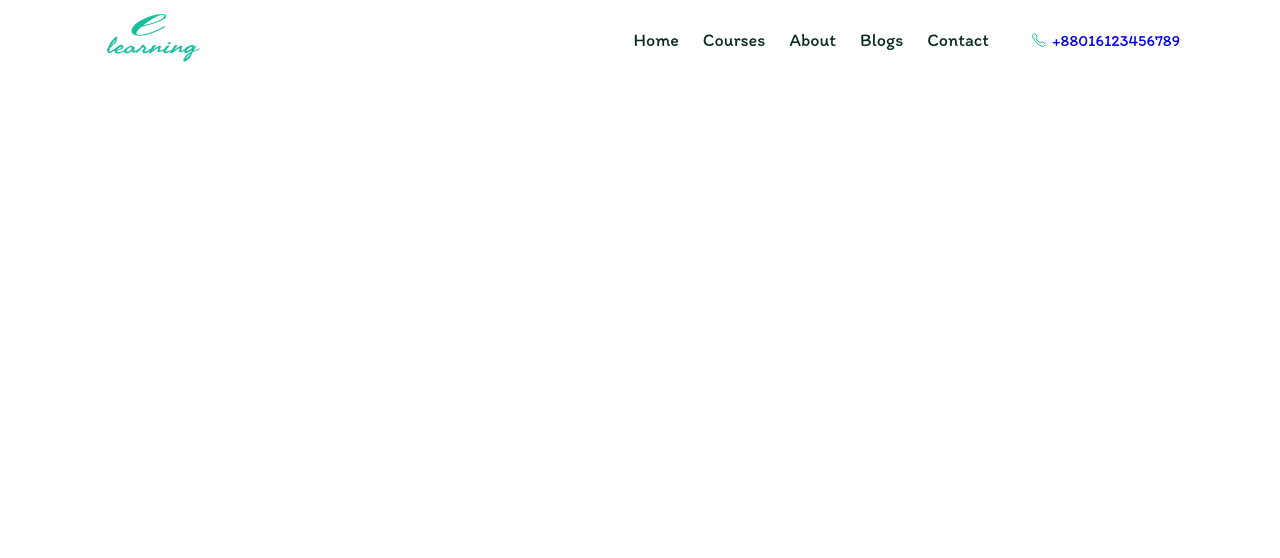
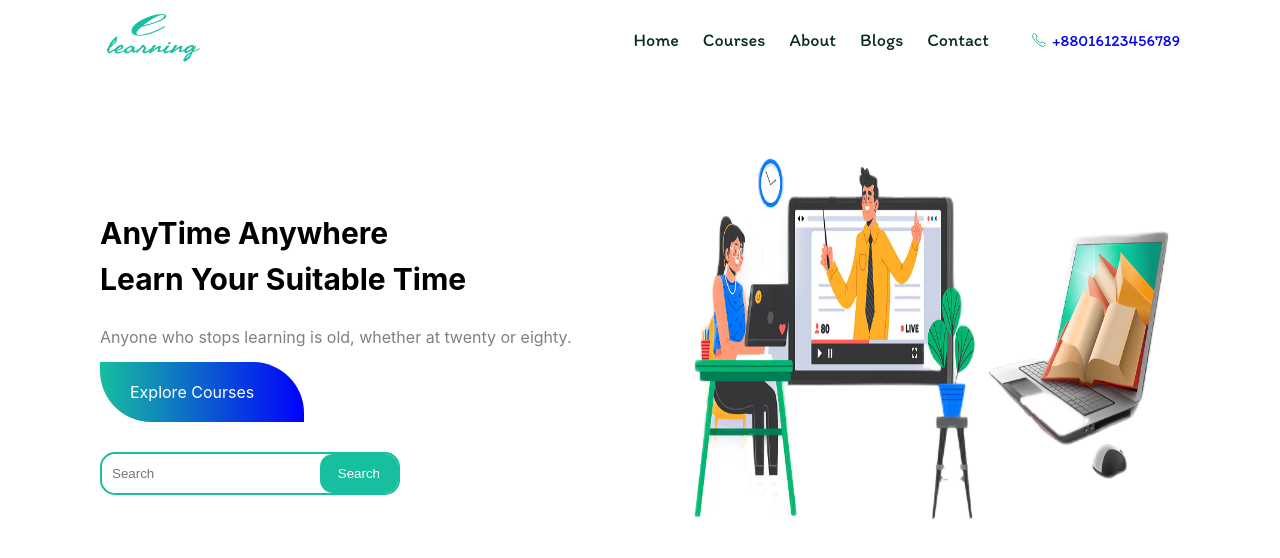
Before and after one commit to webfaisalbd/e-learning-react-app, a React (Create React App) app: page / in a window 1280 px wide. Shown: the top 558 px of the page. Built offline with nearby package versions, Linux system fonts and the light colour scheme.

Commit message:
hero section added

```diff
--- a/src/App.js
+++ b/src/App.js
@@ -1,10 +1,12 @@
 import './App.css';
+import HeroSection from './components/HeroSection/HeroSection';
 import NavBar from './components/NavBar/NavBar';
 
 function App() {
   return (
     <div className='container'>
       <NavBar />
+      <HeroSection />
     </div>
   );
 }
--- /dev/null
+++ b/src/components/HeroSection/HeroSection.css
@@ -0,0 +1,122 @@
+:root {
+    --font-color: #0A2B1E;
+    --green-color: #17BF9E;
+}
+
+.hero_container {
+
+    display: flex;
+    justify-content: center;
+    align-items: center;
+    gap: 50px;
+
+    margin: 20px 0;
+}
+
+.hero_content {
+
+    display: flex;
+    flex-basis: 50%;
+
+}
+
+.hero_image {
+    display: flex;
+    flex-basis: 50%;
+}
+
+.hero_image img {
+    width: 100%;
+    height: 100%;
+}
+
+.first_quote {
+    padding: 20px 0;
+}
+
+.first_quote h2 {
+    padding: 5px 0;
+
+    font-size: 30px;
+}
+
+.last_quote p {
+    padding: 5px 0;
+
+    color: gray;
+}
+
+.last_quote .explore_courses {
+    margin-top: 10px;
+    padding: 20px 50px 20px 30px;
+    background: linear-gradient(to right, var(--green-color), blue);
+
+    border-bottom-left-radius: 51px;
+    border-top-right-radius: 51px;
+    /* clip-path: polygon(0% 20%, 60% 20%, 60% 0%, 100% 50%, 60% 100%, 60% 80%, 0% 80%); */
+
+    display: inline-block;
+
+    cursor: pointer;
+}
+
+.last_quote .explore_courses:hover {
+    background: linear-gradient(to right, blue, var(--green-color));
+}
+
+.last_quote .explore_courses a {
+    color: #ffffff;
+}
+
+.last_quote .explore_courses a:hover {
+    color: red;
+}
+
+
+
+.hero_search {
+
+    max-width: 300px;
+    margin: 30px 0;
+
+    border: 2px solid var(--green-color);
+    ;
+    border-radius: 15px;
+
+    display: flex;
+    justify-content: space-between;
+
+}
+
+.hero_search input {
+    border: none;
+    outline: none;
+
+    padding: 10px;
+    border-radius: 15px;
+}
+
+.hero_search button {
+    border: none;
+    outline: none;
+
+    padding: 12px 18px;
+    border-radius: 13px;
+    cursor: pointer;
+
+    background: var(--green-color);
+    color: #ffffff;
+}
+
+.hero_search button:hover {
+    color: var(--font-color);
+}
+
+
+/* responsive  */
+@media (max-width:900px) {
+    .hero_container {
+        display: flex;
+        flex-direction: column;
+    }
+}
--- /dev/null
+++ b/src/components/HeroSection/HeroSection.js
@@ -0,0 +1,31 @@
+import React from 'react'
+import './HeroSection.css'
+import heroImage from './hero-section1.png'
+
+const HeroSection = () => {
+    return (
+        <div className='hero_container'>
+            <div className="hero_content">
+                <div className='content_box'>
+                    <div className='first_quote'>
+                        <h2>AnyTime Anywhere</h2>
+                        <h2>Learn Your Suitable Time</h2>
+                    </div>
+                    <div className='last_quote'>
+                        <p>Anyone who stops learning is old, whether at twenty or eighty.</p>
+                        <p className='explore_courses'><a href="">Explore Courses</a></p>
+                    </div>
+                    <div className='hero_search'>
+                        <input type="text" placeholder='Search' />
+                        <button>Search</button>
+                    </div>
+                </div>
+            </div>
+            <div className="hero_image">
+                <img src={heroImage} alt="" />
+            </div>
+        </div>
+    )
+}
+
+export default HeroSection
--- a/src/components/NavBar/NavBar.css
+++ b/src/components/NavBar/NavBar.css
@@ -64,7 +64,7 @@ header {
 
 .icon_color {
     color: var(--green-color);
-    /* border: 1px solid red; */
+
 }
 
 
@@ -78,8 +78,10 @@ header {
     top: 80px;
     left: 0;
     right: 0;
-    /* border: 1px solid red; */
+
     width: 100%;
+    background: #ffffff;
+
     height: calc(100vh - 80px);
 }
 
```
Also changed, not shown: src/components/HeroSection/hero-section.png (added), src/components/HeroSection/hero-section1.png (added).
